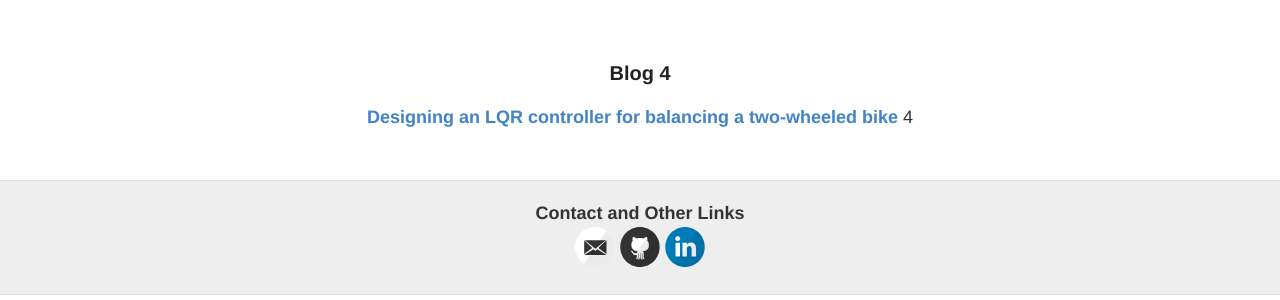
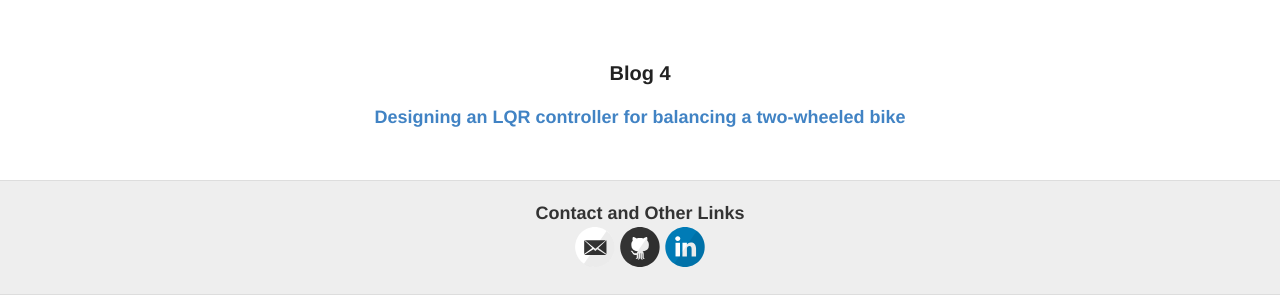
Before and after one commit to Aryaman22102002/Aryaman22102002.github.io, a Jekyll site: the page built from blogs.md, in a window 1280 px wide. Shown: the part 579-879 px from the top of the page. Built offline with Jekyll 4.4.1, drawn with Linux system fonts in a browser that asks for light colours.

Commit message:
minor correction

```diff
--- a/blogs.md
+++ b/blogs.md
@@ -25,4 +25,4 @@ permalink: /blogs/
 
 ### Blog 4
 
-<a href="/Blogs/LQR.pdf" target="_blank"> <b> Designing an LQR controller for balancing a two-wheeled bike </b> </a>4
+<a href="/Blogs/LQR.pdf" target="_blank"> <b> Designing an LQR controller for balancing a two-wheeled bike </b> </a>
```
